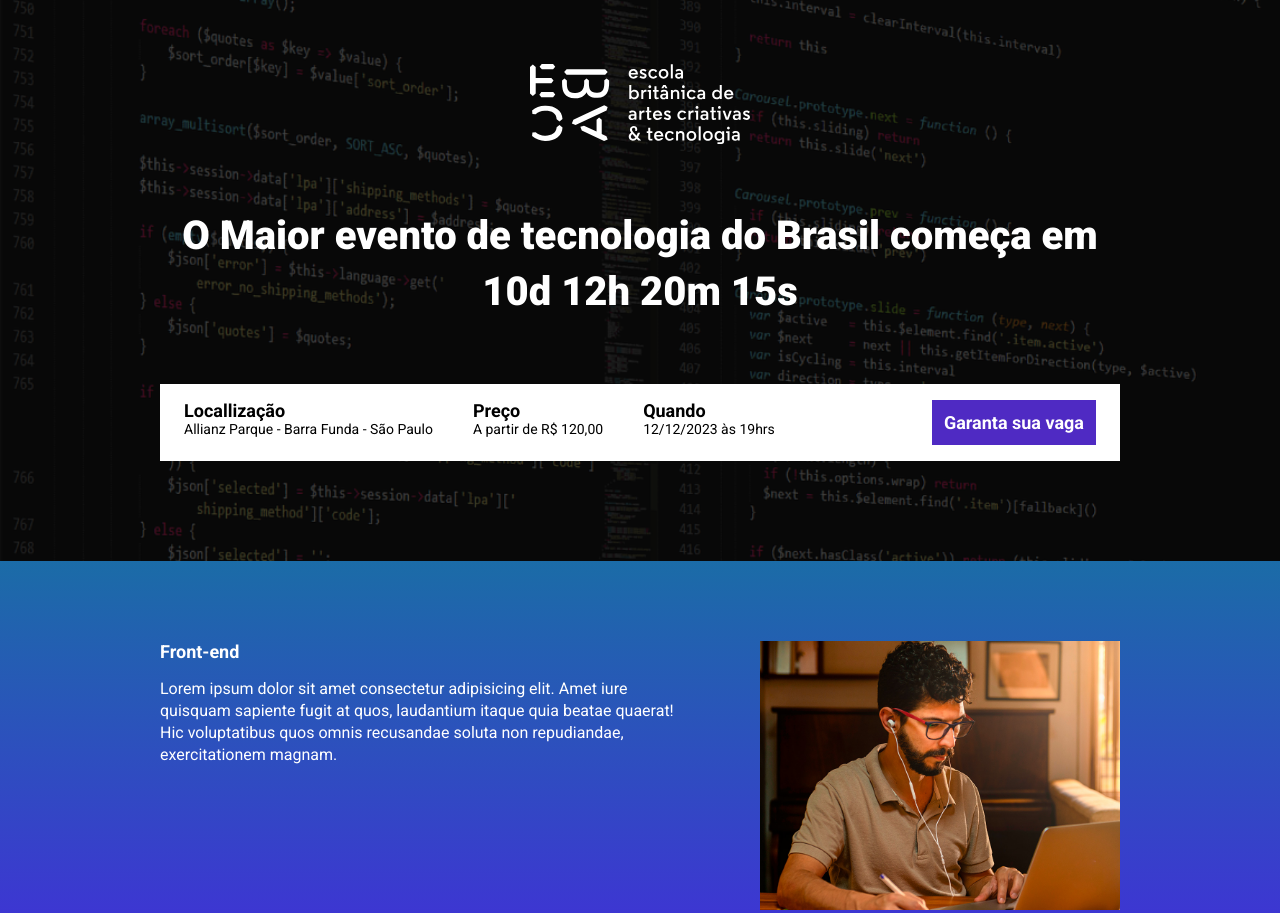
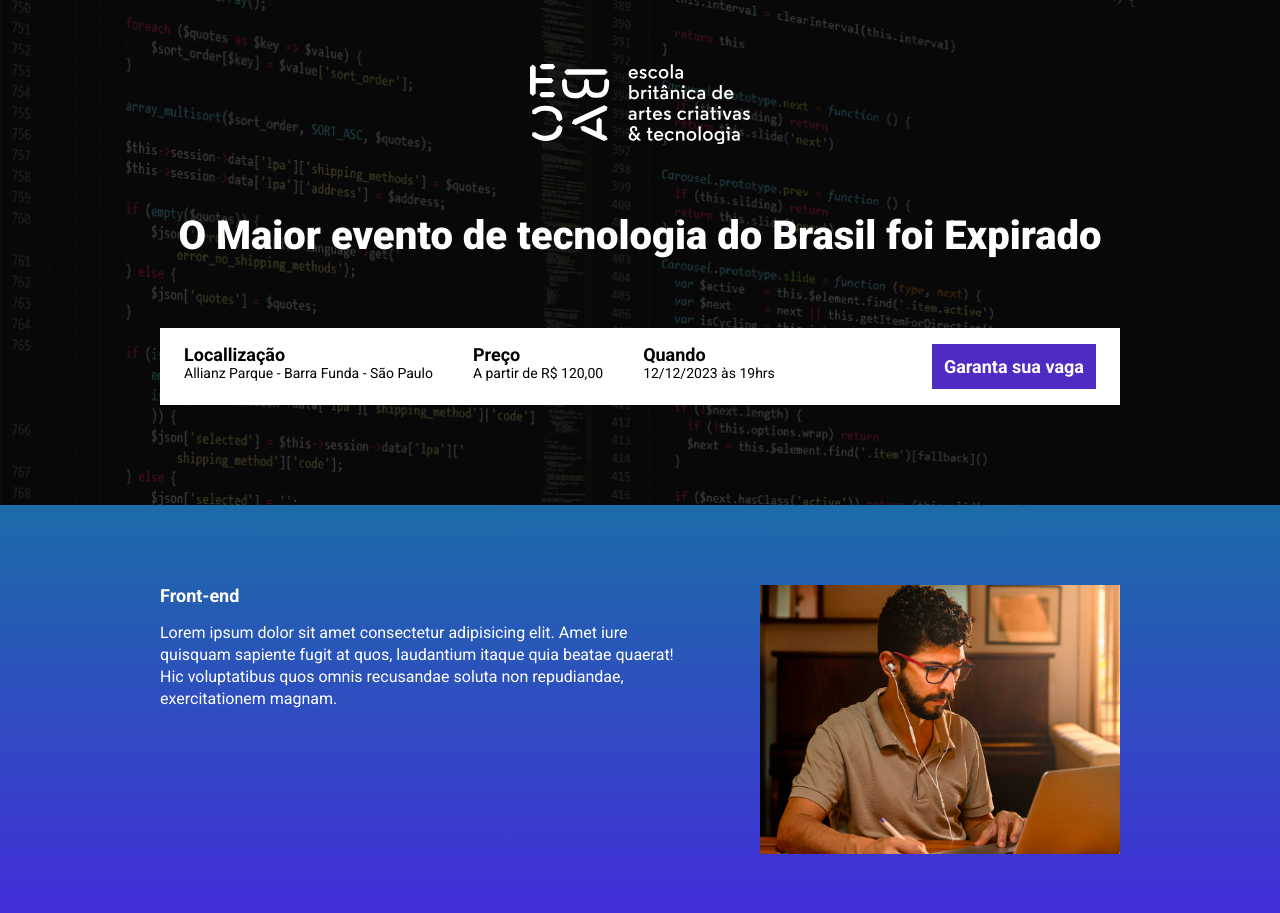
Before and after one commit to aldosds/evento_tech_talks_parcel, a website built with Parcel: page src/index.html in a window 1280 px wide. Shown: the top 913 px of the page. Built offline with nearby package versions, Linux system fonts and the light colour scheme; a web font is replaced by a local one.

Commit message:
criando a contagem regressiva

```diff
--- a/package.json
+++ b/package.json
@@ -2,9 +2,9 @@
   "name": "landing-page-evento-ficticio",
   "version": "1.0.0",
   "description": "",
-  "main": "index.js",
   "scripts": {
     "dev": "parcel src/index.html src/styles/main.scss src/scripts/main.js",
+    "build": "parcel build src/index.html",
     "test": "echo \"Error: no test specified\" && exit 1"
   },
   "keywords": [],
--- a/src/index.html
+++ b/src/index.html
@@ -15,7 +15,7 @@
         <div class="container">
             <img class="hero__logo" src="./images/ebac_logo.svg" alt="EBAC">
             <P class="hero__text">
-                O Maior evento de tecnologia do Brasil começa em 10d 12h 20m 15s
+                O Maior evento de tecnologia do Brasil <span id="contador"></span>
             </P>
             <div class="infos-bar">
                 <ul class="infos-bar__infos">
--- a/src/scripts/main.js
+++ b/src/scripts/main.js
@@ -1 +1,33 @@
 AOS.init();
+
+const dataDoEvento = new Date("Dec 12, 2022 19:00:00");
+const timesTempDoEvento = dataDoEvento.getTime();
+
+const contaAsHoras = setInterval(function() {
+    const agora = new Date();
+    const timesTempAtual = agora.getTime();
+
+    const distanciaAteOEvento = timesTempDoEvento - timesTempAtual;
+
+    const diaEmMs = 1000 * 60 * 60 * 24;
+    const horaEmMs = 1000 * 60 * 60;
+    const minutoEmMs = 1000 * 60;
+
+    const diasAteOEvento = Math.floor(distanciaAteOEvento / diaEmMs);
+    const horasAteOEvento = Math.floor((distanciaAteOEvento % diaEmMs) / horaEmMs);
+    const minutosAteOEvento = Math.floor((distanciaAteOEvento % horaEmMs) / minutoEmMs);
+    const segundosAteOEvento = Math.floor((distanciaAteOEvento % minutoEmMs) / 1000);
+
+    console.log(diasAteOEvento);
+    console.log(horasAteOEvento);
+    console.log(minutosAteOEvento);
+    console.log(segundosAteOEvento);
+
+    document.getElementById('contador').innerHTML = `começa em ${diasAteOEvento}d ${horasAteOEvento}h ${minutosAteOEvento}m ${segundosAteOEvento}s`;
+
+    if(distanciaAteOEvento < 0) {
+        clearInterval(contaAsHoras);
+        document.getElementById('contador').innerHTML = 'foi Expirado';
+    }
+
+}, 1000);
```
